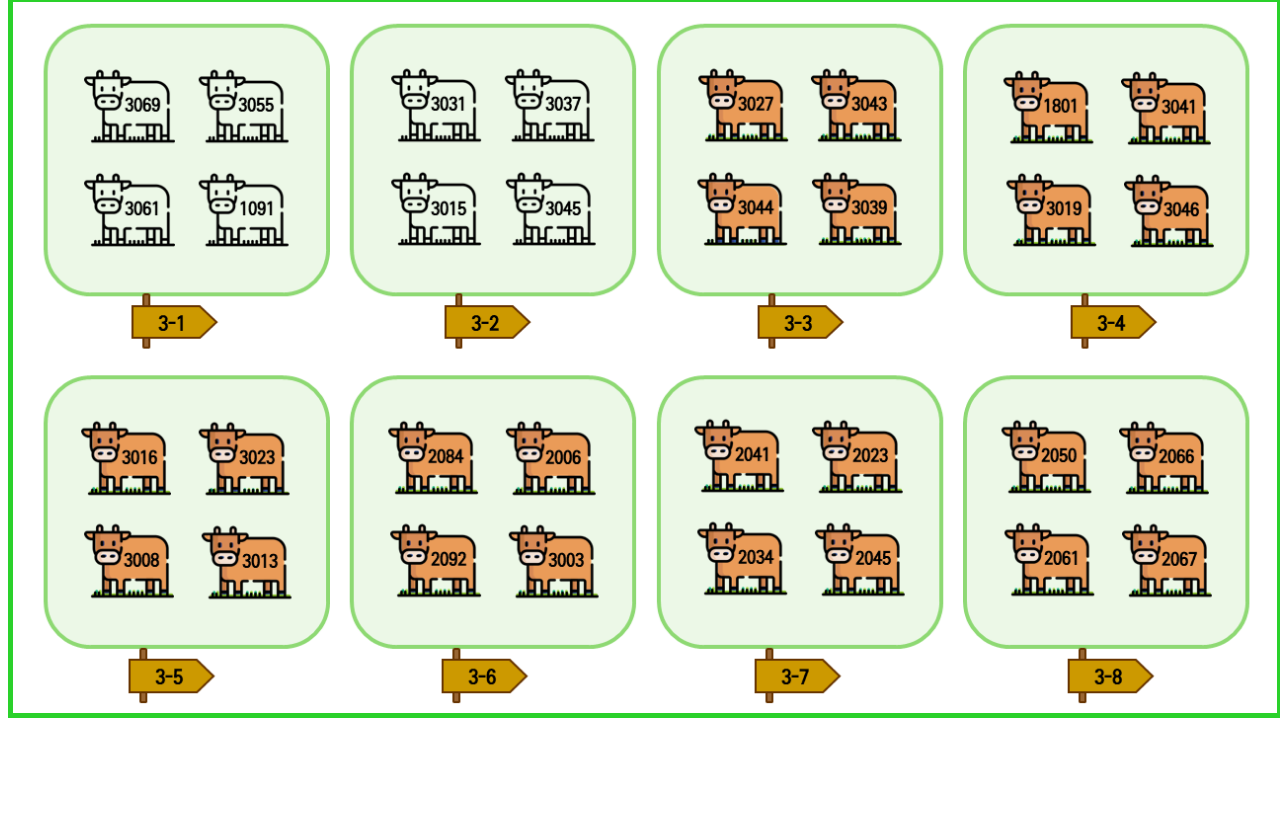
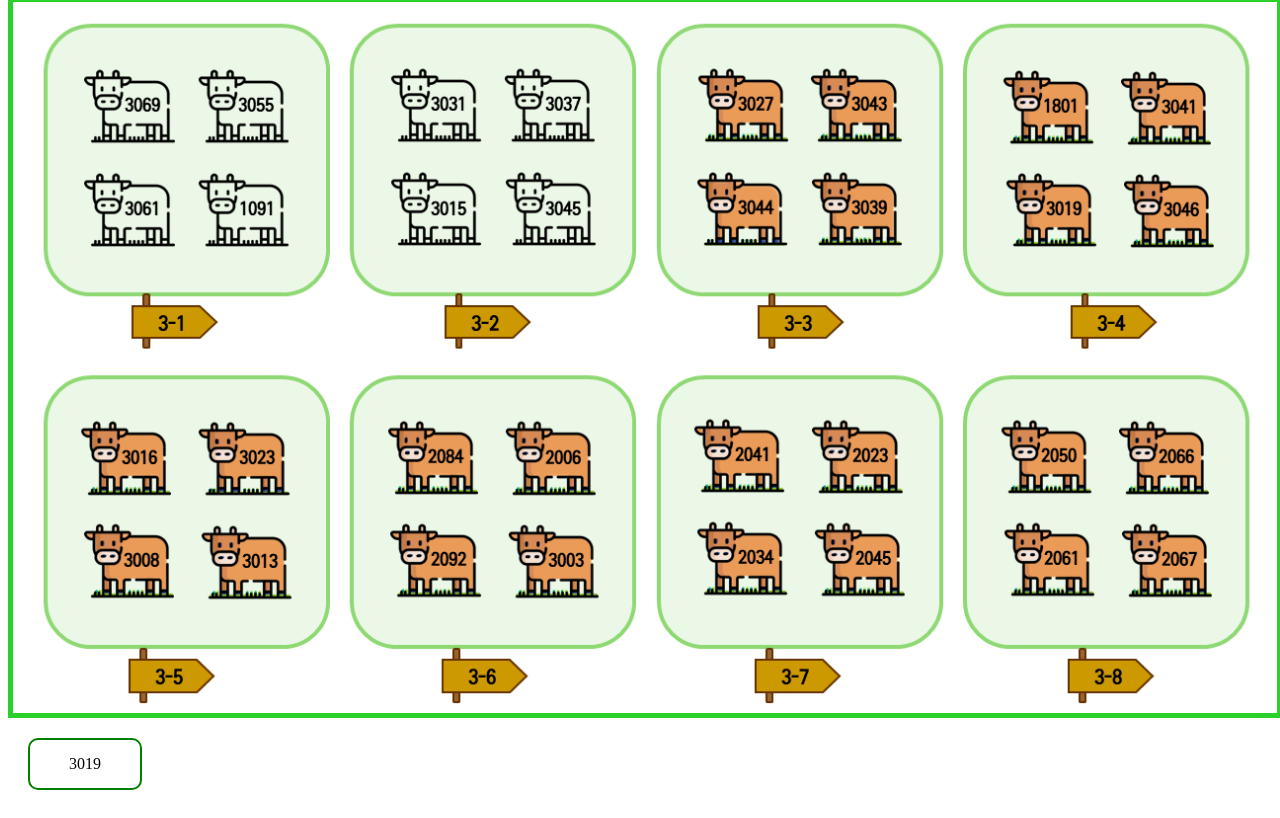
Before and after one commit to belle1027/bell, a plain HTML site: page cowsample/index.html in a window 1280 px wide. Shown: the part 136-954 px from the top of the page. Before the commit the page ends 862 px from the top, so only its background shows below. Drawn offline with Linux system fonts and the light colour scheme.

Commit message:
Add files via upload

```diff
--- a/cowsample/index.html
+++ b/cowsample/index.html
@@ -26,6 +26,32 @@
         button:hover {
             background-color: rgb(72, 38, 205); /* 마우스 오버 시 버튼 색을 조금 더 진한 초록색으로 변경합니다 */
         }
+
+
+        .cow-container {
+            display: box;
+            flex-wrap: wrap;
+            justify-content: space-around;
+            padding: 10px;
+        }
+        .cow-box {
+            border: 2px solid green;
+            font-size: 16px;
+            padding: 15px;
+            margin: 10px;
+            text-align: center;
+            border-radius: 10px;
+            width: 80px;
+        }
+        .cow-box:hover {
+            background-color: #ccffcc;
+            cursor: pointer;
+        }
+        #selectedImage {
+            max-width: 100%;
+            display: none;
+        }
+
     </style>
 </head>
 <body>
@@ -40,6 +66,15 @@
         <img id="img1" src="fig1.png" alt="첫 번째 이미지">
         <img id="img2" src="fig2.png" alt="두 번째 이미지">
     </div>
+
+    <div class="cow-container">
+        <!-- Each cow box is a button -->
+        <div class="cow-box" onclick="showImage()">3019</div>
+        <!-- Add more cow boxes as needed -->
+    </div>
+
+    <img id="selectedImage" src="fig4.png" alt="Selected Cow">
+
 
     <script>
         document.getElementById('button1').onclick = function() {
@@ -59,6 +94,11 @@
             document.getElementById('img2').style.display = 'none';
             document.getElementById('img0').style.display = 'block'; // 기본 이미지를 다시 표시
         };
+
+        function showImage() {
+            var image = document.getElementById('selectedImage');
+            image.style.display = 'block'; // Show the fig.png image when any cow is clicked
+        }
     </script>
 </body>
 </html>
```
Also changed, not shown: cowsample/fig4.png (added).
